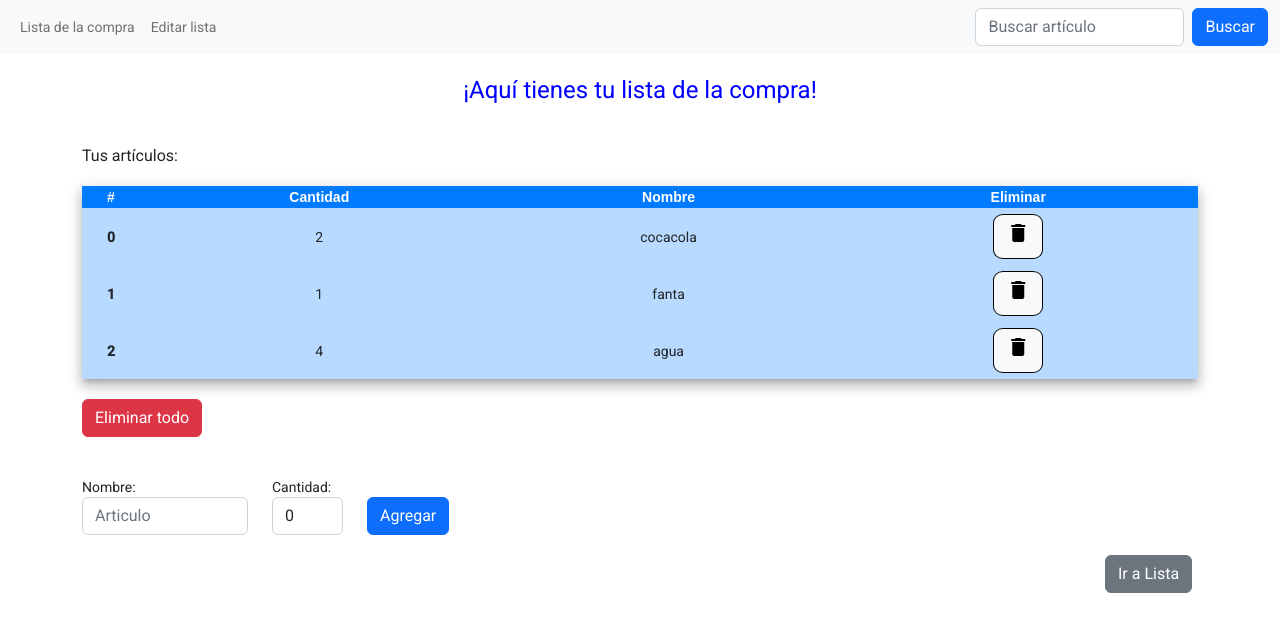
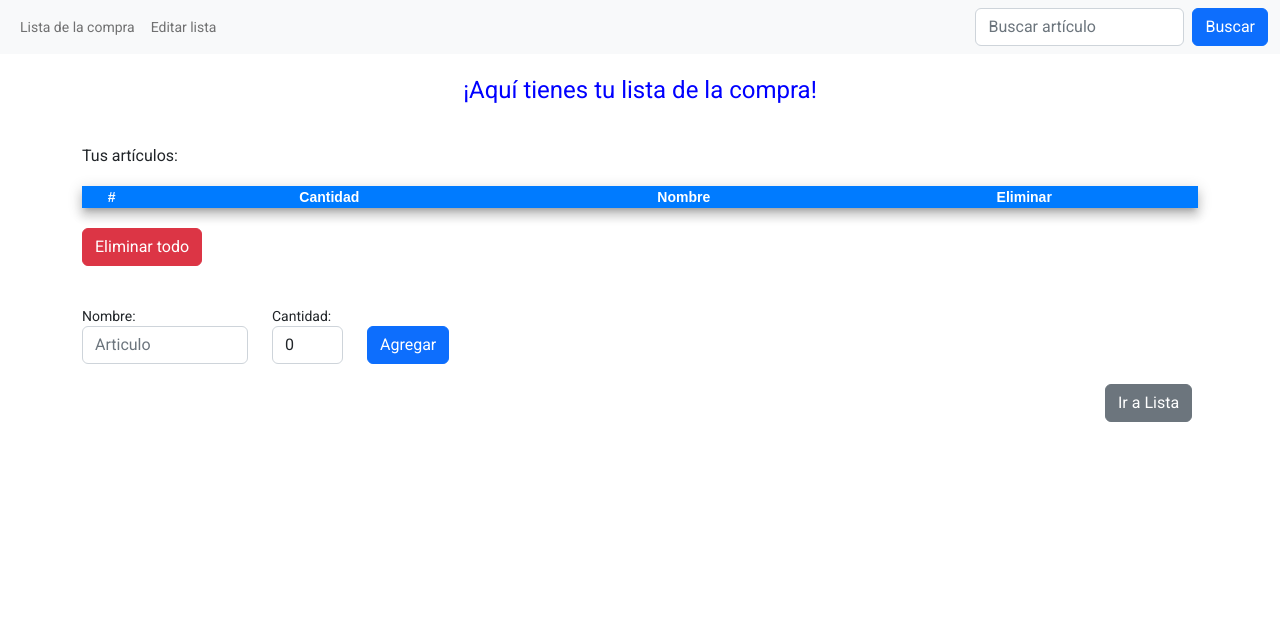
Before and after one commit to Gfg92/listaDeLaCompra-En-Desarrollo-, an Angular app: page /editar-articulo in a window 1280 px wide. Shown: the top 632 px of the page. Built offline with nearby package versions, Linux system fonts and the light colour scheme.

Commit message:
Cambiar base de datos

```diff
--- a/src/app/articulos/articulos.component.ts
+++ b/src/app/articulos/articulos.component.ts
@@ -14,9 +14,9 @@ export class ArticulosComponent implements OnInit {
   eliminarTodo = '¿Desea eliminar todo?';
 
   articulos: Articulo[] = [
-    new Articulo("cocacola", 2),
-    new Articulo("fanta", 1),
-    new Articulo("agua", 4)
+    // new Articulo("cocacola", 2),
+    // new Articulo("fanta", 1),
+    // new Articulo("agua", 4)
   ];
   cuadroNombre: string = "";
   cuadroCantidad: number = 0;
@@ -25,8 +25,9 @@ export class ArticulosComponent implements OnInit {
   }
 
   ngOnInit(): void {
-    localStorage.getItem("articulos");
+    this.articulos.values();
   }
+
 
   agregarArticulo() {
     if (this.cuadroNombre == "") {
```
